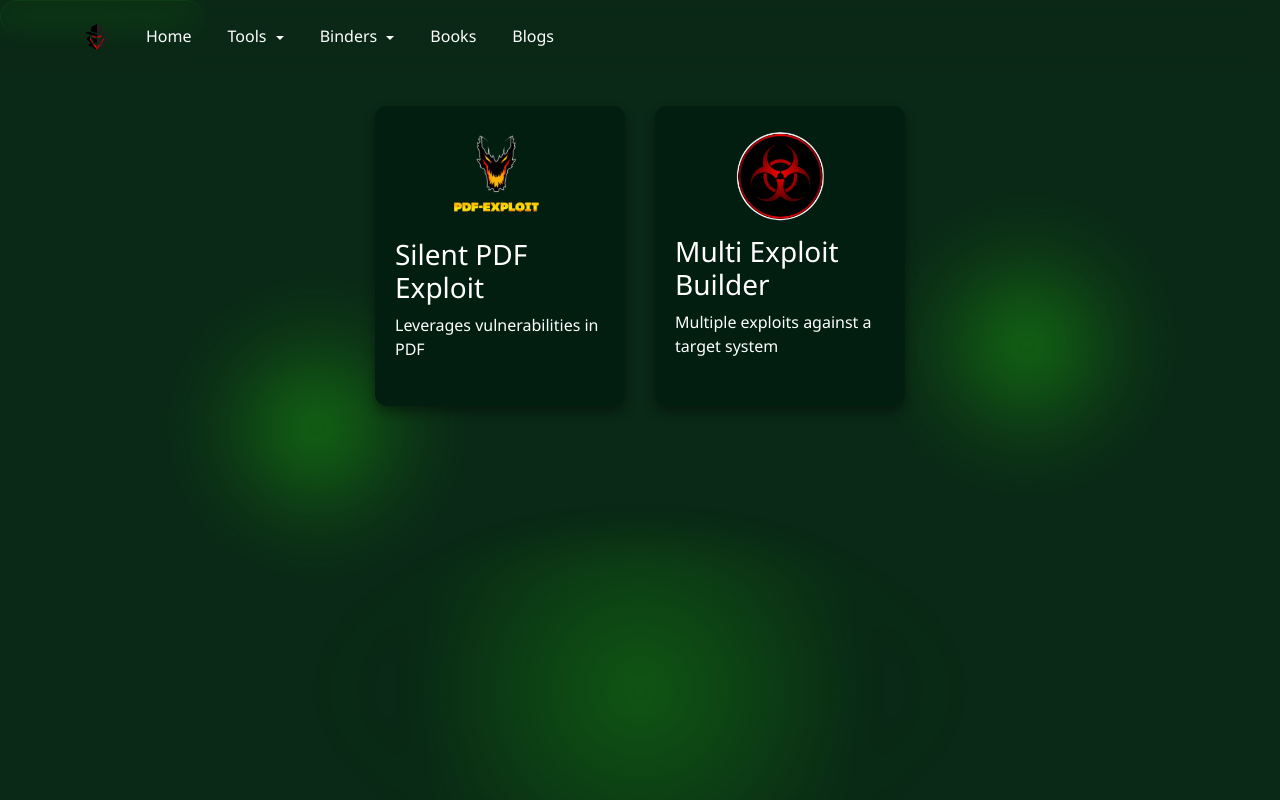
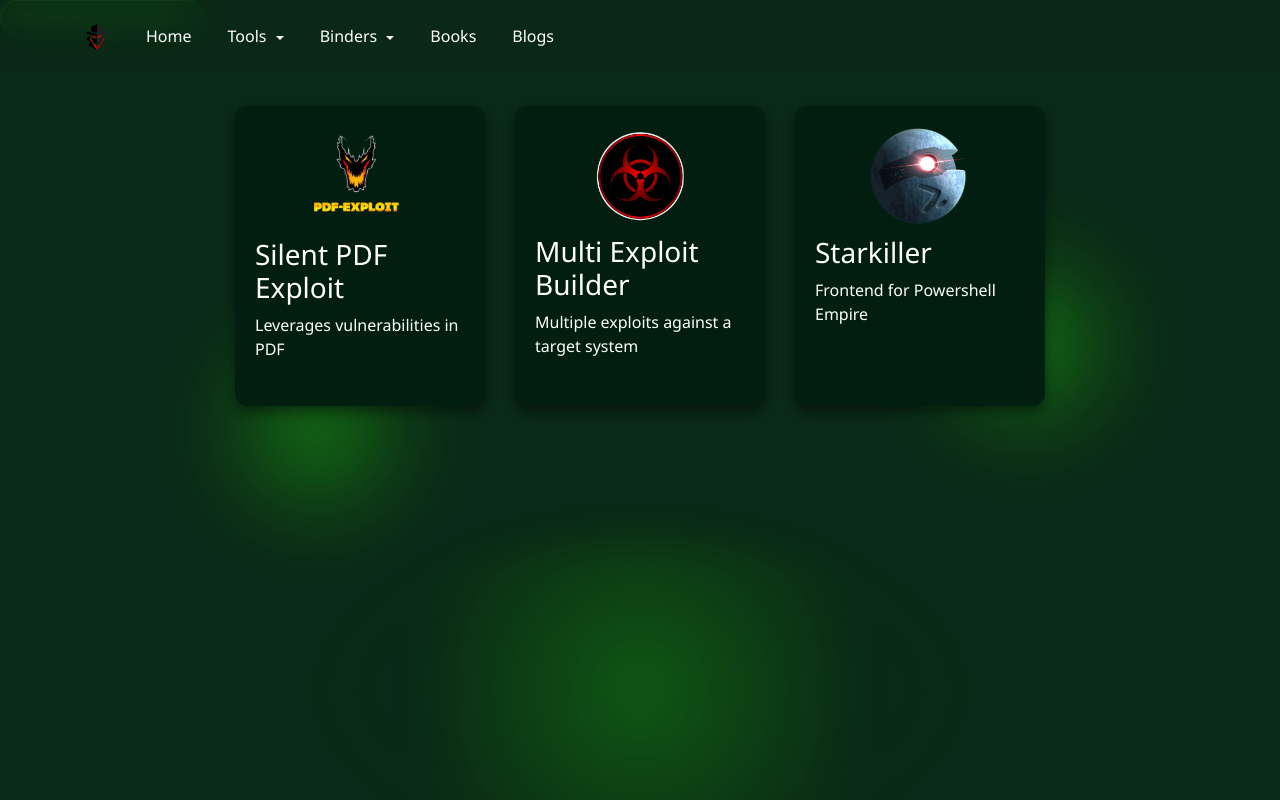
Before and after one commit to LeOcuSp/DarkNet, a plain HTML site: page exploit.html in a window 1280 px wide. Drawn offline with nearby package versions, Linux system fonts and the light colour scheme; files whose address does not match are found by name.

Commit message:
Exploit Page

```diff
--- a/exploit.html
+++ b/exploit.html
@@ -171,6 +171,26 @@
                 </div>
             </div>
 
+            <div class="flip-card">
+                <div class="flip-card-inner">
+                    <div class="flip-card-front">
+                        <img src="./asset/img/starkiller.png" alt="TheFatRat Logo" class="card-logo" />
+                        <h3>Starkiller</h3>
+                        <p>Frontend for Powershell Empire</p>
+                    </div>
+                    <div class="flip-card-back">
+                        <h3>Functions</h3>
+                        <ul>
+                            <li>Server/Client Architecture for Multiplayer Support</li>
+                            <li>Fully encrypted communications</li>
+
+                        </ul>
+                        <a href="https://github.com/BC-SECURITY/Starkiller?tab=readme-ov-file" download class="btn btn-primary"
+                            target="_blank">Download</a>
+                    </div>
+                </div>
+            </div>
+
         </div>
     </section>
     <script src="https://cdn.jsdelivr.net/npm/bootstrap@5.3.0-alpha1/dist/js/bootstrap.bundle.min.js"></script>
```
Also changed, not shown: asset/img/starkiller.png (added).
